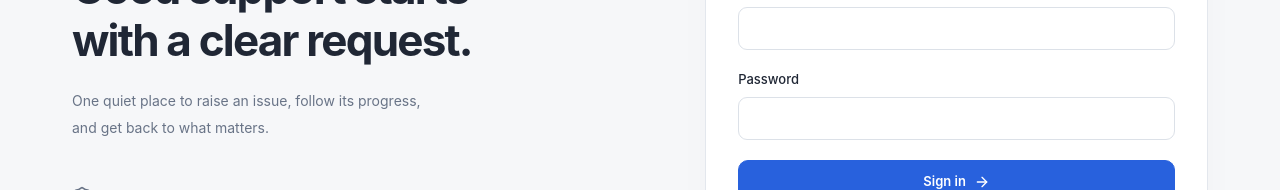
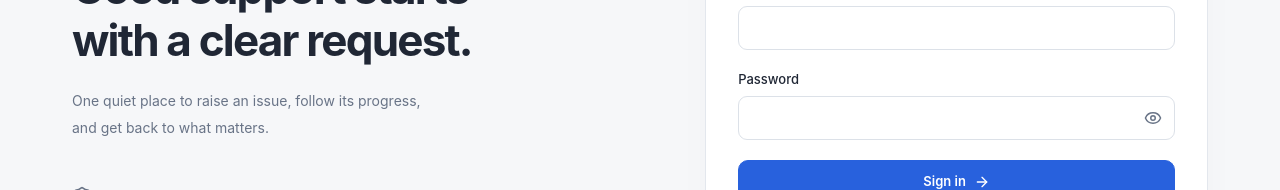
Before and after one commit to shaad4/ticket-management-system, a React (Vite) app in the folder frontend/: page / in a window 1280 px wide. Shown: the part 517-707 px from the top of the page. Built offline with nearby package versions, Linux system fonts and the light colour scheme; no server answers.

Commit message:
fix(frontend): add password visibility and clickable ticket rows

```diff
--- a/frontend/src/components/Auth.jsx
+++ b/frontend/src/components/Auth.jsx
@@ -2,6 +2,7 @@ import { useState } from "react";
 import { ArrowRight, ShieldCheck } from "lucide-react";
 
 import { api } from "../api";
+import PasswordField from "./PasswordField";
 
 export default function Auth({ onLogin }) {
   const [register, setRegister] = useState(false);
@@ -113,28 +114,20 @@ export default function Auth({ onLogin }) {
               </label>
             )}
 
-            <label className="field">
-              Password
-              <input
+            <PasswordField
+              label="Password"
               name="password"
-                type="password"
               minLength={register ? 8 : undefined}
               autoComplete={register ? "new-password" : "current-password"}
-                required
             />
-            </label>
 
             {register && (
-              <label className="field">
-                Confirm password
-                <input
+              <PasswordField
+                label="Confirm password"
                 name="confirm_password"
-                  type="password"
                 minLength={8}
                 autoComplete="new-password"
-                  required
               />
-              </label>
             )}
 
             {error && (
--- /dev/null
+++ b/frontend/src/components/PasswordField.jsx
@@ -0,0 +1,40 @@
+import { useId, useState } from "react";
+import { Eye, EyeOff } from "lucide-react";
+
+export default function PasswordField({
+  label,
+  name,
+  autoComplete,
+  minLength,
+}) {
+  const id = useId();
+  const [visible, setVisible] = useState(false);
+  const Icon = visible ? EyeOff : Eye;
+
+  return (
+    <div className="field">
+      <label htmlFor={id}>{label}</label>
+
+      <div className="password-input">
+        <input
+          id={id}
+          name={name}
+          type={visible ? "text" : "password"}
+          autoComplete={autoComplete}
+          minLength={minLength}
+          required
+        />
+
+        <button
+          className="password-toggle"
+          type="button"
+          aria-label={`${visible ? "Hide" : "Show"} ${label.toLowerCase()}`}
+          aria-controls={id}
+          onClick={() => setVisible(!visible)}
+        >
+          <Icon size={18} aria-hidden="true" />
+        </button>
+      </div>
+    </div>
+  );
+}
--- a/frontend/src/components/TicketList.jsx
+++ b/frontend/src/components/TicketList.jsx
@@ -121,12 +121,22 @@ export default function TicketList({ tickets, users, isAdmin, busy, onOpen }) {
             </thead>
             <tbody>
               {filtered.map((ticket) => (
-                <tr key={ticket.id}>
+                <tr
+                  key={ticket.id}
+                  className="ticket-row"
+                  aria-disabled={busy}
+                  onClick={() => {
+                    if (!busy) onOpen(ticket.id);
+                  }}
+                >
                   <td>
                     <button
                       className="ticket-link"
                       disabled={busy}
-                      onClick={() => onOpen(ticket.id)}
+                      onClick={(event) => {
+                        event.stopPropagation();
+                        onOpen(ticket.id);
+                      }}
                     >
                       <span className="ticket-id">#{ticket.id}</span>
                       <strong>{ticket.title}</strong>
--- a/frontend/src/styles.css
+++ b/frontend/src/styles.css
@@ -748,3 +748,50 @@ fieldset {
     display: none;
   }
 }
+
+.password-input {
+  position: relative;
+}
+
+.password-input input {
+  padding-right: 48px;
+  min-height: 44px;
+}
+
+.password-toggle {
+  position: absolute;
+  top: 0;
+  right: 0;
+  display: grid;
+  place-items: center;
+  width: 44px;
+  height: 100%;
+  min-height: 44px;
+  border: 0;
+  border-radius: 9px;
+  background: transparent;
+  color: #697487;
+}
+
+.password-toggle:hover:not(:disabled) {
+  color: #2861dd;
+  background: #edf3ff;
+}
+
+.ticket-row:not([aria-disabled="true"]) {
+  cursor: pointer;
+}
+
+.ticket-row:not([aria-disabled="true"]):hover,
+.ticket-row:focus-within {
+  background: #f3f6fc;
+}
+
+.ticket-row:not([aria-disabled="true"]):hover .ticket-link strong,
+.ticket-row:focus-within .ticket-link strong {
+  color: #2861dd;
+}
+
+.ticket-row[aria-disabled="true"] {
+  cursor: wait;
+}
```
Lines whose indentation alone changed are shown as unchanged.
